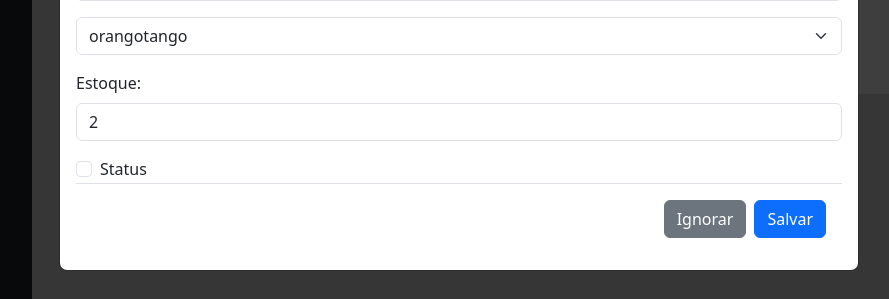
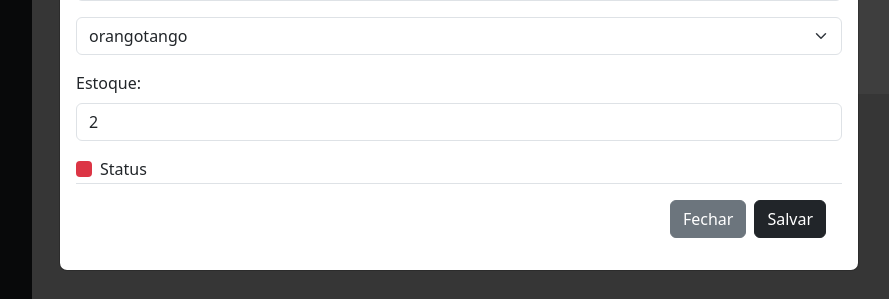
Before and after one commit to CRUD-Tokyo-Streetwear/commercialWebStore, a PHP site: page /listarProdutos.php in a window 1280 px wide, after a click on "Edit". Shown: the part 852-1151 px from the top of the page, without its empty margins (181-1070 px from the left). Run offline with PHP 8.4, Linux system fonts and the light colour scheme; a user stored in the database is signed in; data comes from the database, SQL or seed files in the repository; some libraries are stand-ins or nearby versions.

Commit message:
corecoes de cores finalizadas

```diff
--- a/pags/cadastroProdutos.php
+++ b/pags/cadastroProdutos.php
@@ -244,7 +244,7 @@ $p = new Produto("charlie", "localhost", "root", "");
                                         <textarea class="form-control" id="descricao" name="descricao_categoria" rows="3" required></textarea>
                                     </div>
                                     <div class="mt-3">
-                                        <input type="checkbox" class="form-check-input" id="produto_Ativo" name="produto_ativo_categoria" checked>
+                                        <input type="checkbox" class="form-check-input bg-danger border-0" id="produto_Ativo" name="produto_ativo_categoria" checked>
                                         <label class="form-check-label ms-2" for="produto_Ativo">Categoria ativo</label>
                                     </div>
                             </div>
@@ -334,7 +334,7 @@ $p = new Produto("charlie", "localhost", "root", "");
                             </div>
 
                             <div class="d-flex mb-4 ms-3 mt-5 form-check">
-                                <input type="checkbox" class="form-check-input" id="produto_ativo" name="produto_ativo" checked>
+                                <input type="checkbox" class="form-check-input bg-danger border-0" id="produto_ativo" name="produto_ativo" checked>
                                 <label class="form-check-label ms-2" for="produto_Ativo">Produto Ativo</label>
                             </div>
 
--- a/pags/listarAdmins.php
+++ b/pags/listarAdmins.php
@@ -285,13 +285,13 @@ $p = new Produto("charlie", "localhost", "root", "");
                                                 </div>
                                                 <div class="form-check">
                                                     <label class="form-check-label" for="status">Status</label>
-                                                    <input type="checkbox" class="form-check-input" id="status" name="status">
+                                                    <input type="checkbox" class="form-check-input bg-danger border-0" id="status" name="status">
                                                 </div>
                                                 <div class="modal-footer">
                                                     <button type="button" class="btn btn-secondary" data-bs-dismiss="modal">Ignorar</button>
 
                                                     <input type="hidden" name="admId" id="admId">
-                                                    <button type="submit" class="btn btn-primary" id="enviar" value="enviar" name="enviar">Salvar</button>
+                                                    <button type="submit" class="btn btn-dark" id="enviar" value="enviar" name="enviar">Salvar</button>
                                                 </div>
                                             </form>
                                         </div>
--- a/pags/listarProdutos.php
+++ b/pags/listarProdutos.php
@@ -318,13 +318,13 @@ $p = new Produto("charlie", "localhost", "root", "");
                                                 </div>
                                                 <div class="form-check">
                                                     <label class="form-check-label" for="status">Status</label>
-                                                    <input type="checkbox" class="form-check-input" id="status" name="status">
+                                                    <input type="checkbox" class="form-check-input bg-danger border-0" id="status" name="status">
                                                 </div>
                                                 <div class="modal-footer">
-                                                    <button type="button" class="btn btn-secondary" data-bs-dismiss="modal">Ignorar</button>
+                                                    <button type="button" class="btn btn-secondary" data-bs-dismiss="modal">Fechar</button>
 
                                                     <input type="hidden" name="produtoId" id="produtoId">
-                                                    <button type="submit" class="btn btn-primary" id="enviar" value="enviar" name="enviar">Salvar</button>
+                                                    <button type="submit" class="btn btn-dark" id="enviar" value="enviar" name="enviar">Salvar</button>
                                                 </div>
                                             </form>
                                         </div>
```
Also changed, not shown: pags/categorias.php (+4 -4 lines).
